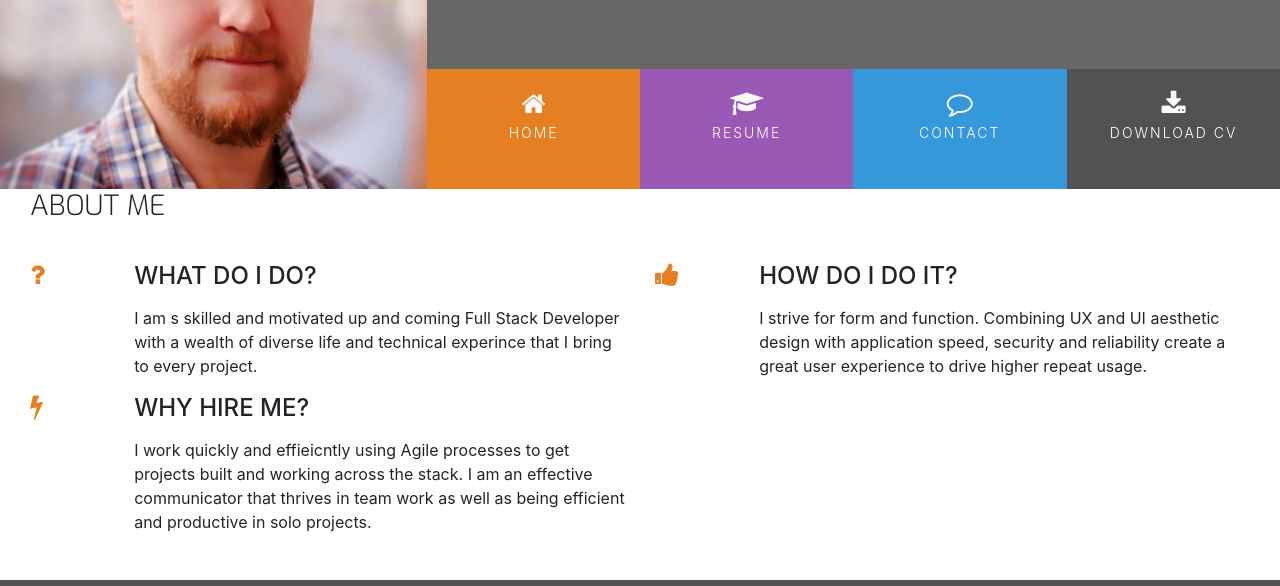
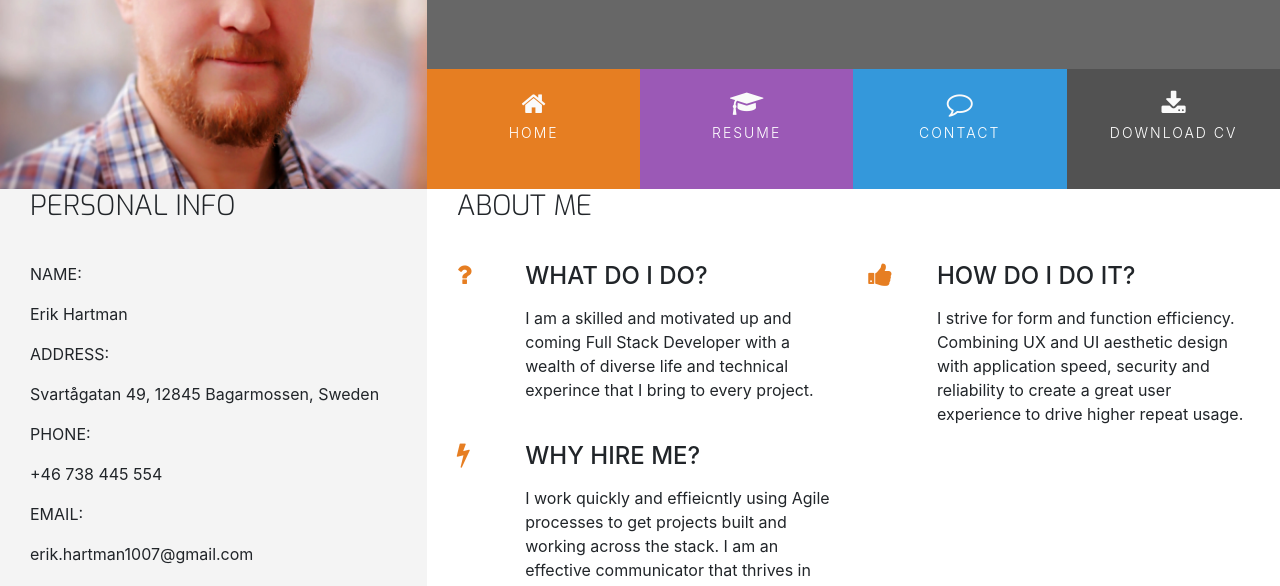
Before and after one commit to Erik1007/Resume, a plain HTML site: page index.html in a window 1280 px wide. Shown: the part 180-766 px from the top of the page. Drawn offline with nearby package versions, Linux system fonts and the light colour scheme.

Commit message:
added personal info on index page nd accompanying style for index page

```diff
--- a/assets/css/style.css
+++ b/assets/css/style.css
@@ -24,6 +24,10 @@
 
 .ui-menu-color-download {
     background-color: #525252;
+}
+
+.bg-color-personal-info {
+    background-color: #f4f4f4;
 }
 
 /* ----------------------------------------Special paddings/margins/text */
--- a/index.html
+++ b/index.html
@@ -43,7 +43,62 @@
         </div>
     </header>
     <section class="container-fluid">
-        <div class="row row-table">
+        <div class="row">
+            <div class="col-md-4 bg-color-personal-info section-column">
+                <div class="row">
+                    <div class="col-12">
+                        <h3 class="section-heading uppercase">Personal Info</h3>
+                    </div>
+                </div>
+                <div class="personal-info-item">
+                    <div class="key">
+                        <p  class="uppercase">
+                            Name:
+                        </p>
+                    </div>
+                    <div class="value">
+                        <p>
+                            Erik Hartman
+                        </p>
+                    </div>
+                </div>
+                <div class="personal-info-item">
+                    <div class="key">
+                        <p  class="uppercase">
+                            Address:
+                        </p>
+                    </div>
+                    <div class="value">
+                        <p>
+                            Svartågatan 49, 12845 Bagarmossen, Sweden
+                        </p>
+                    </div>
+                </div>
+                <div class="personal-info-item">
+                    <div class="key">
+                        <p  class="uppercase">
+                            Phone:
+                        </p>
+                    </div>
+                    <div class="value">
+                        <p>
+                            +46 738 445 554
+                        </p>
+                    </div>
+                </div>
+                <div class="personal-info-item">
+                    <div class="key">
+                        <p  class="uppercase">
+                            Email:
+                        </p>
+                    </div>
+                    <div class="value">
+                        <p>
+                            erik.hartman1007@gmail.com
+                        </p>
+                    </div>
+                </div>
+            </div>
             <div class="col-md-8 bg-color-three-reasons section-column">
                 <div class="row">
                     <div class="col">
@@ -59,7 +114,7 @@
                             <div class="col-10">
                                 <h4 class="three-reasons-heading uppercase">What do I do?</h4>
                                 <p>
-                                    I am s skilled and motivated up and coming Full Stack Developer with a
+                                    I am a skilled and motivated up and coming Full Stack Developer with a
                                     wealth of diverse life and technical experince that I bring to every project.
                                 </p>
                             </div>
@@ -73,8 +128,8 @@
                             <div class="col-10">
                                 <h4 class="three-reasons-heading uppercase">How do I do it?</h4>
                                 <p>
-                                    I strive for form and function. Combining UX and UI aesthetic design
-                                    with application speed, security and reliability create a great user experience
+                                    I strive for form and function efficiency. Combining UX and UI aesthetic design
+                                    with application speed, security and reliability to create a great user experience
                                     to drive higher repeat usage.
                                 </p>
                             </div>
```
